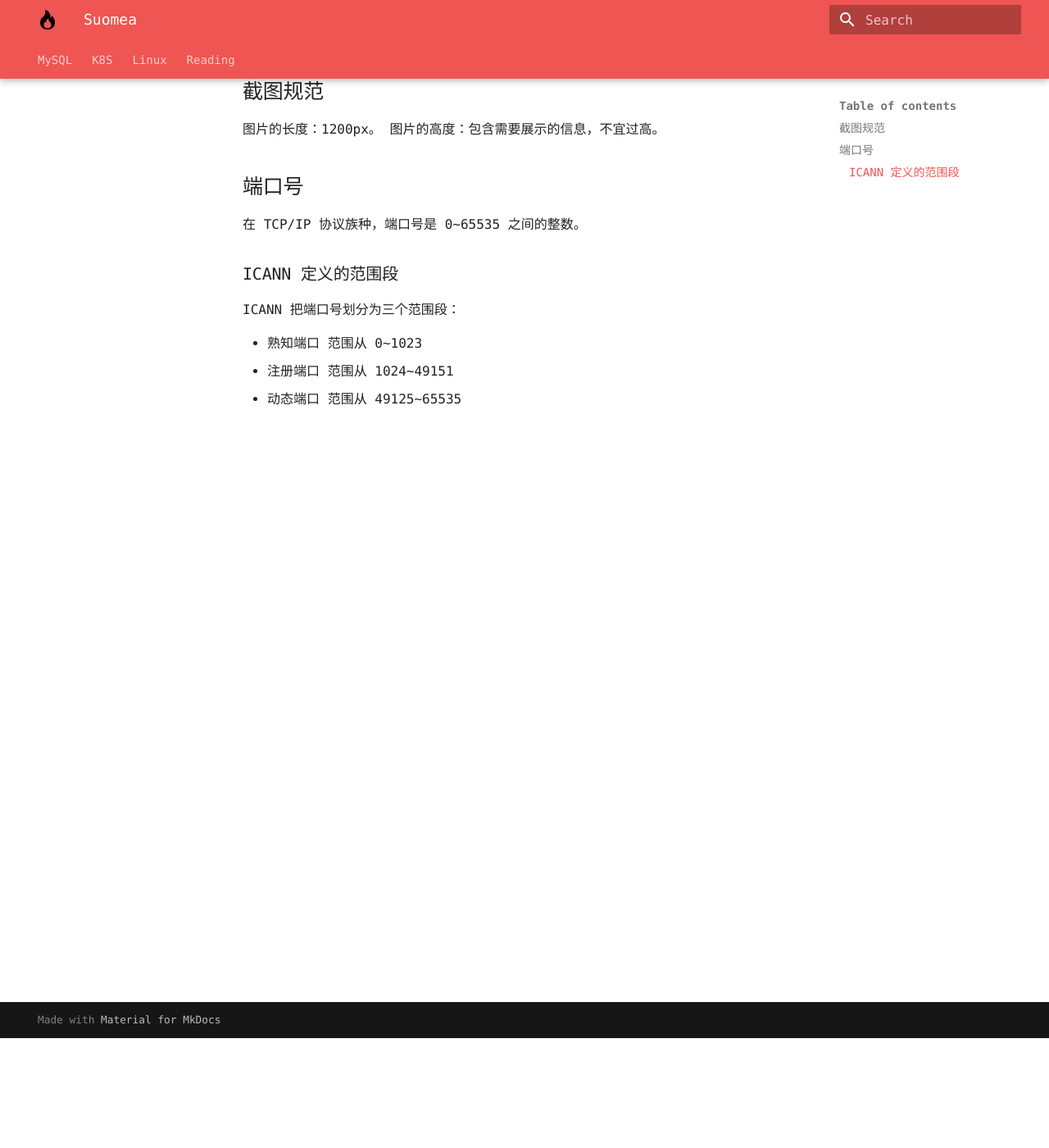
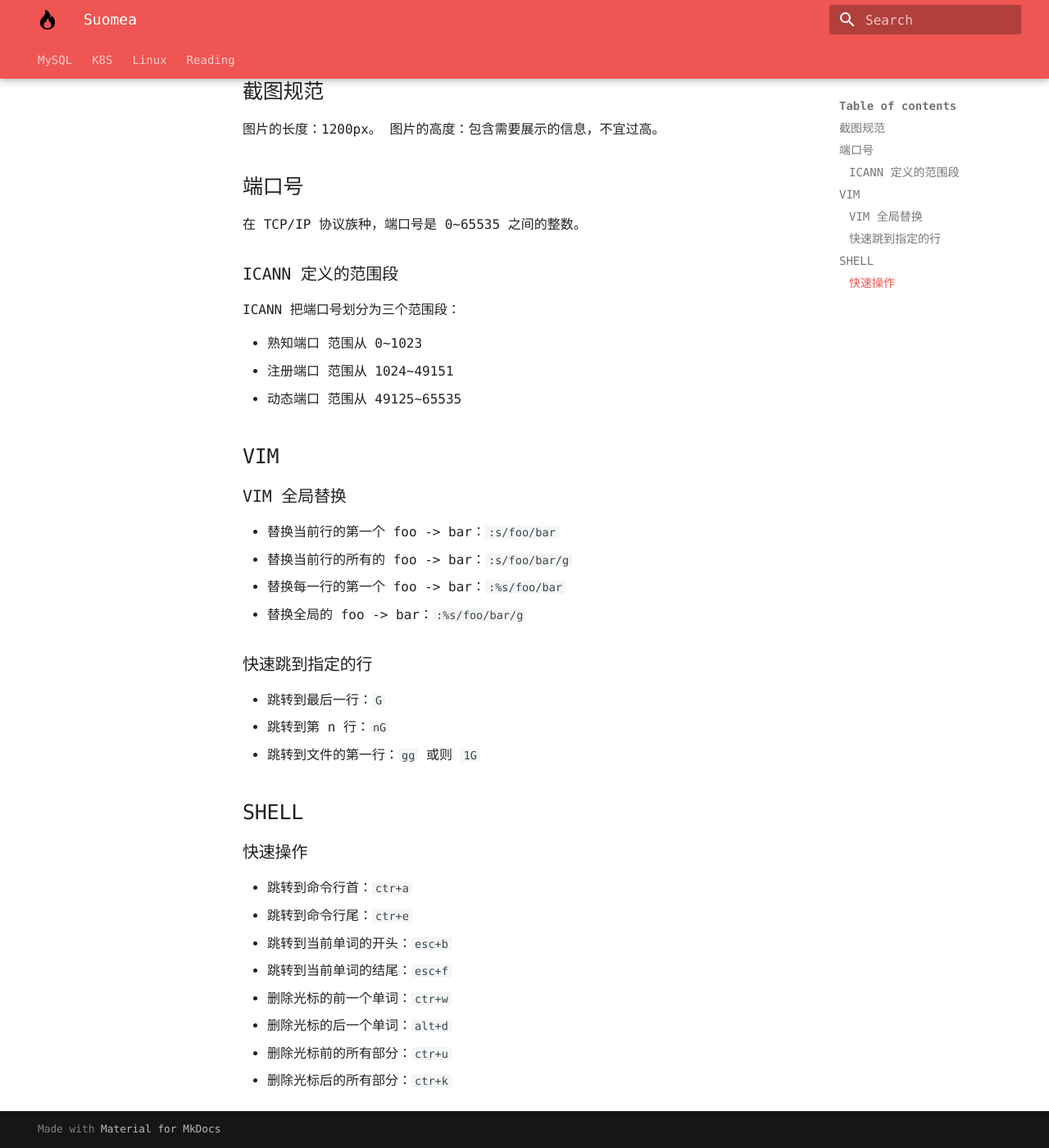
Before and after one commit to Suomea/blog, an MkDocs documentation site: the page built from docs/index.md, in a window 1280 px wide and 1400 px high, scrolled down 134 px. Shown: the whole window at 82% size. Built offline with MkDocs 1.6.1 and Material for MkDocs 9.7.7, drawn with Linux system fonts in a browser that asks for light colours; some web fonts are replaced.

```diff
--- a/docs/index.md
+++ b/docs/index.md
@@ -12,3 +12,30 @@ ICANN 把端口号划分为三个范围段：
 - 熟知端口 范围从 0~1023
 - 注册端口 范围从 1024~49151
 - 动态端口 范围从 49125~65535
+
+## VIM
+### VIM 全局替换
+
+- 替换当前行的第一个 foo -> bar：`:s/foo/bar`
+- 替换当前行的所有的 foo -> bar：`:s/foo/bar/g`
+- 替换每一行的第一个 foo -> bar：`:%s/foo/bar`
+- 替换全局的 foo -> bar：`:%s/foo/bar/g`
+
+### 快速跳到指定的行
+
+- 跳转到最后一行：`G`
+- 跳转到第 n 行：`nG`
+- 跳转到文件的第一行：`gg` 或则 `1G`
+
+## SHELL
+
+### 快速操作
+
+- 跳转到命令行首：`ctr+a`
+- 跳转到命令行尾：`ctr+e`
+- 跳转到当前单词的开头：`esc+b`
+- 跳转到当前单词的结尾：`esc+f`
+- 删除光标的前一个单词：`ctr+w`
+- 删除光标的后一个单词：`alt+d`
+- 删除光标前的所有部分：`ctr+u`
+- 删除光标后的所有部分：`ctr+k`
```
Also changed, not shown: docs/Linux/定时备份 MySQL.md (+56 -0 lines).
